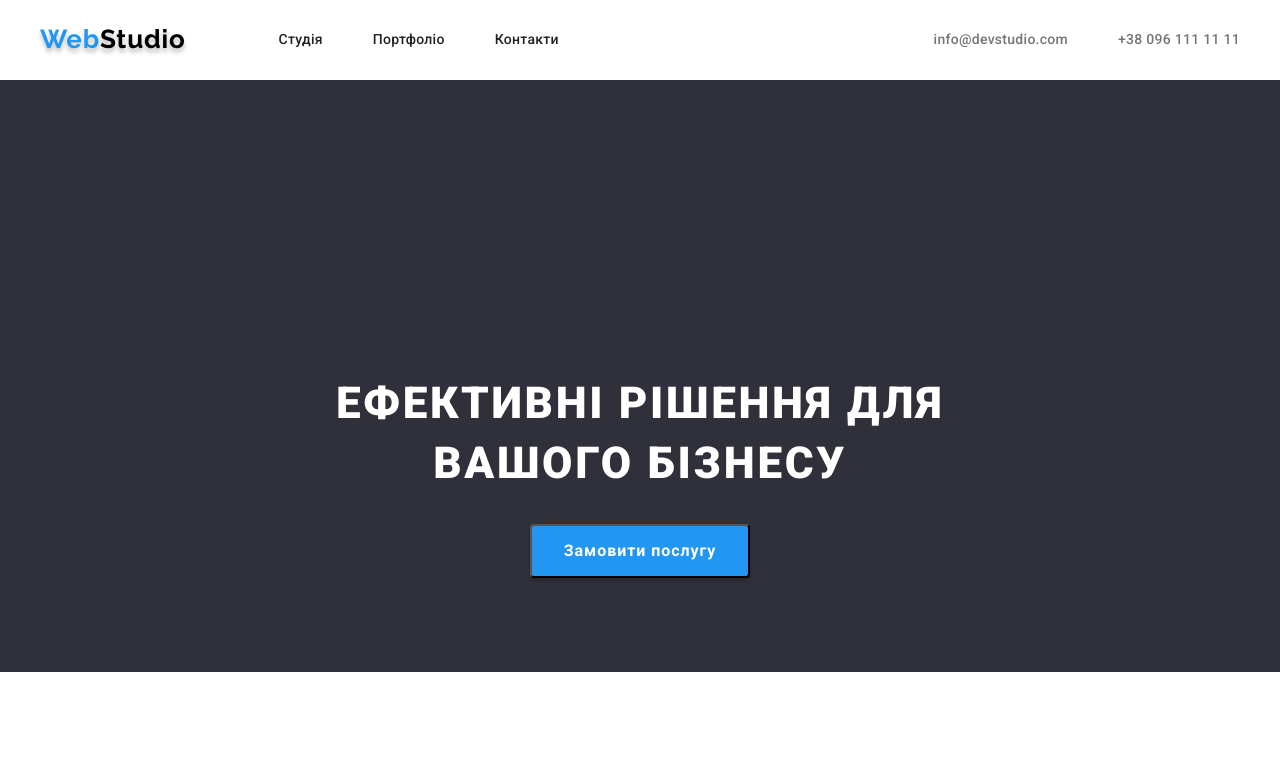
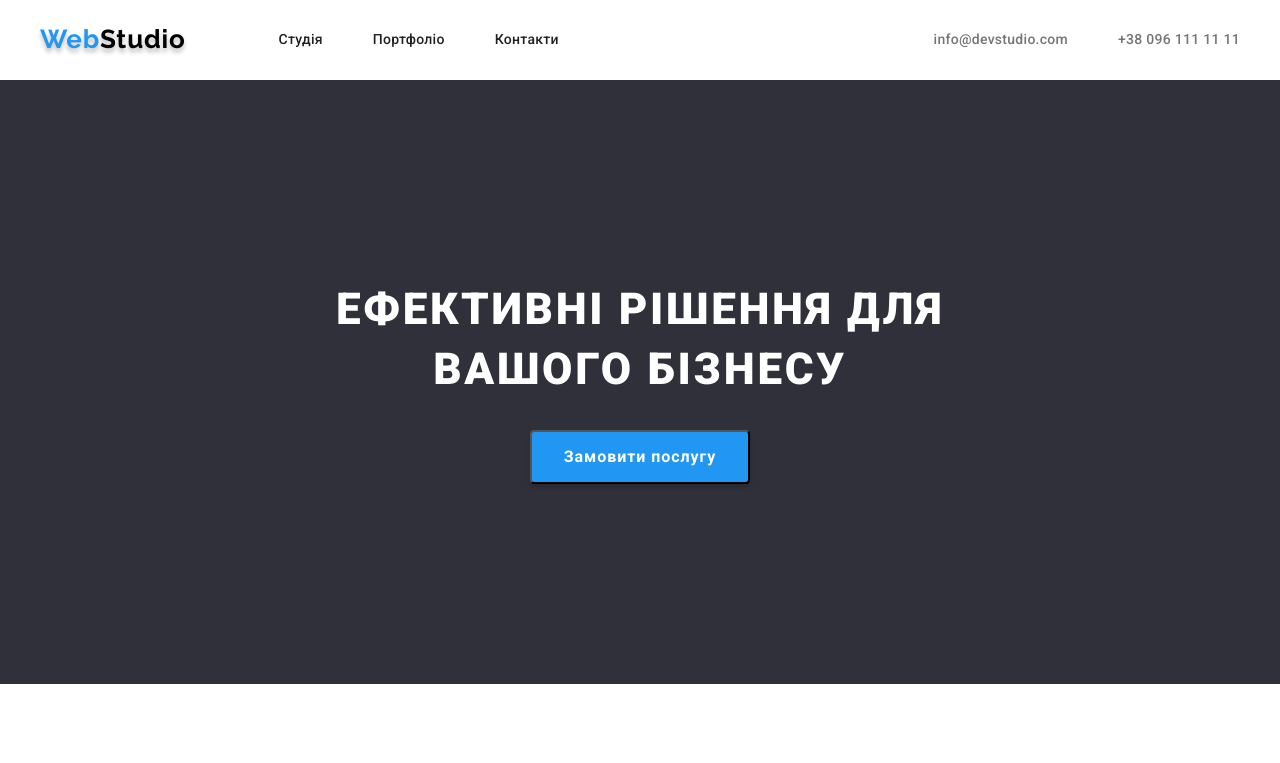
Before and after one commit to KasianenkoYaroslav/goit-markup-hw-03, a plain HTML site: page index.html in a window 1280 px wide. Shown: the top 763 px of the page. Drawn offline with nearby package versions, Linux system fonts and the light colour scheme.

Commit message:
Редагування №12

```diff
--- a/css/styles.css
+++ b/css/styles.css
@@ -145,6 +145,10 @@ body{
 .contacts:active{
     color: var(--btns-links-color)
 }
+.hero-section{
+    padding-top: 200px;
+    padding-bottom: 200px;
+}
 .hero-container{
     width: 1200px;
     padding-top: 94px;
@@ -157,7 +161,6 @@ body{
     font-size: 44px;
     width: 696px;
     margin: 0 auto;
-    left: 452px;
     line-height: 1.36;
     text-align: center;
     letter-spacing: 0.06em;
@@ -168,7 +171,6 @@ body{
     background-color: transparent;
     display: flex;
     align-items: center;
-    padding-top:  200px;
 }
 .section-background{
     background: var(--section-background-color)
--- a/index.html
+++ b/index.html
@@ -33,7 +33,7 @@
       </div>
     </header>
     <main>
-      <section class="section section-background">
+      <section class="section hero-section section-background">
         <div class="hero-container">
           <h1 class="hero">Ефективні рішення для вашого бізнесу</h1>
           <button class="btn-order" type="button"> Замовити послугу</button>
```
